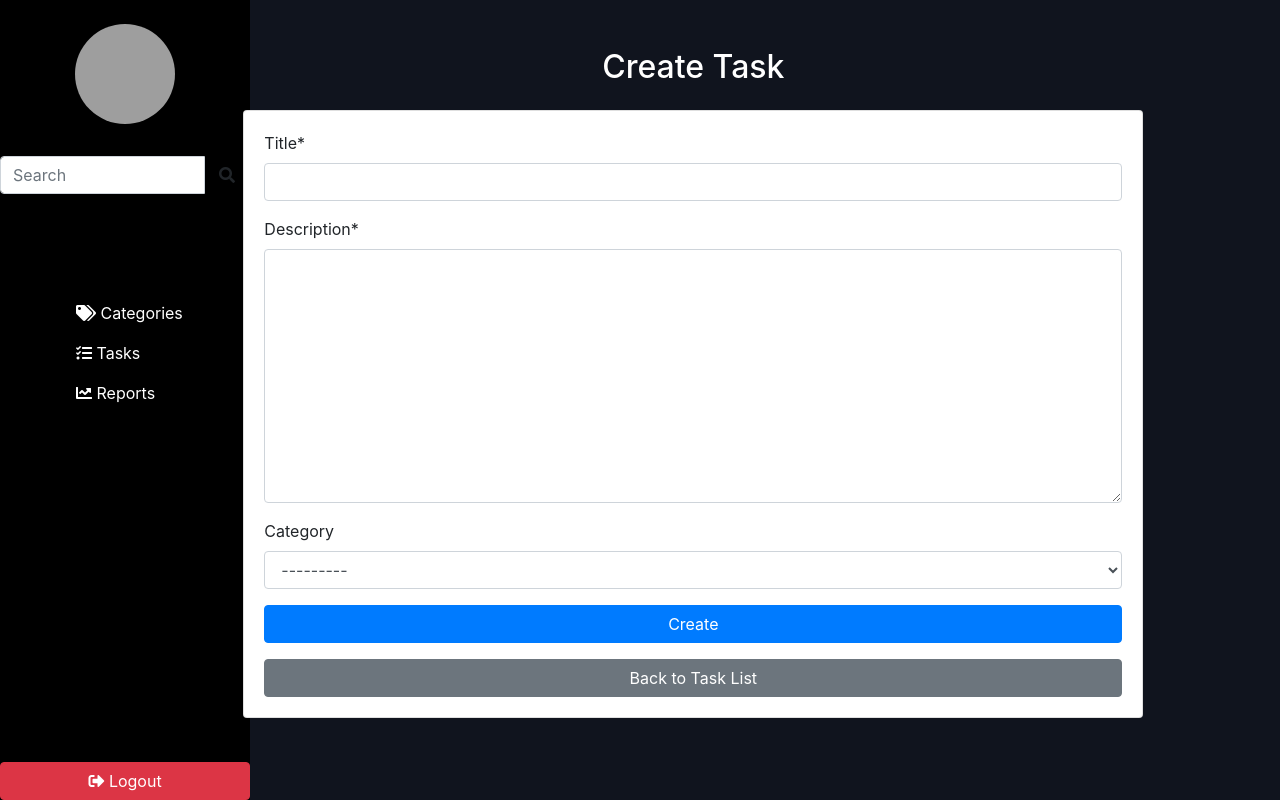
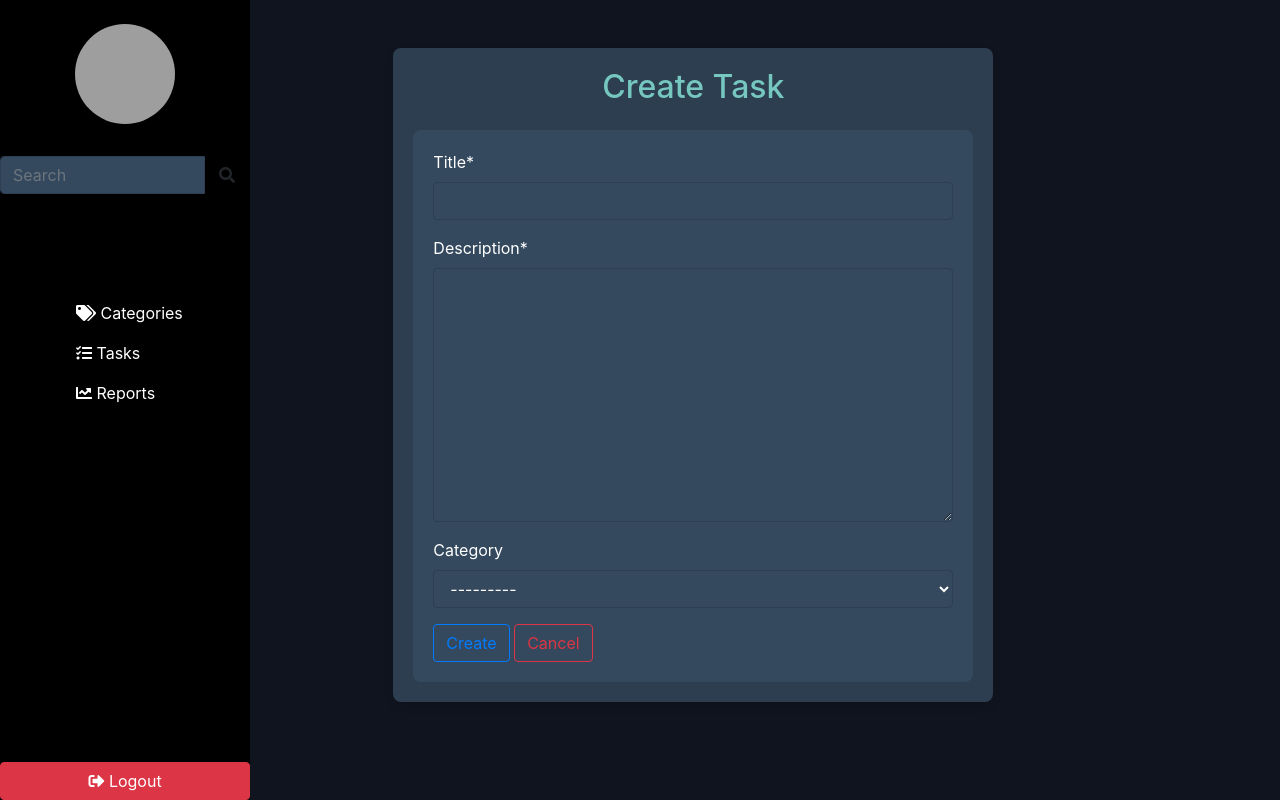
Before and after one commit to TiagoOliverDev/lizie, a Django app: page /task/create/ in a window 1280 px wide. Run offline with Django 4.2, Linux system fonts and the light colour scheme; the visitor is signed in with stand-in values (Sample User, id 1); data that the repository does not hold is empty; some libraries are stand-ins or nearby versions; grey boxes are pictures that could not be loaded.

Commit message:
feat: melhorando estilização

```diff
--- a/lizetest/todo/templates/task_form.html
+++ b/lizetest/todo/templates/task_form.html
@@ -1,17 +1,71 @@
 {% extends 'base.html' %}
 {% load crispy_forms_tags %}
 
+{% block extra_head %}
+<style>
+  .form-container {
+    max-width: 600px;
+    margin: 30px auto;
+    padding: 20px;
+    background-color: #2c3e50;
+    border-radius: 8px;
+    box-shadow: 0 4px 8px rgba(0, 0, 0, 0.1);
+    color: #fff;
+  }
+
+  .form-container h2 {
+    text-align: center;
+    color: #76c7c0;
+  }
+
+
+  .btn-primary, .btn-secondary {
+    width: 100%;
+    padding: 10px;
+    font-size: 16px;
+    border-radius: 4px;
+    border: none;
+    box-shadow: 0 2px 4px rgba(0, 0, 0, 0.2);
+    margin-top: 10px;
+  }
+
+  .btn-secondary {
+    background-color: #7f8c8d;
+  }
+
+  .card {
+    background-color: #34495e;
+    border: none;
+    border-radius: 8px;
+  }
+
+  .form-control {
+    border-radius: 4px;
+    background-color: #34495e;
+    color: #fff;
+    border: 1px solid #2c3e50;
+  }
+
+  .form-control:focus {
+    border-color: #95a5a6;
+    box-shadow: 0 0 0 2px rgba(52, 152, 219, 0.5);
+  }
+</style>
+{% endblock %}
+
 {% block content %}
 <div class="container mt-5">
-  <h2 class="mb-4 text-center text-white">{% if request.resolver_match.url_name == 'task_create' %}Create{% else %}Edit{% endif %} Task</h2>
+  <div class="form-container">
+    <h2 class="mb-4 text-center">{% if request.resolver_match.url_name == 'task_create' %}Create{% else %}Edit{% endif %} Task</h2>
     <div class="card">
       <div class="card-body">
         <form method="post" enctype="multipart/form-data">
           {% csrf_token %}
           {{ form|crispy }}
-        <button type="submit" class="btn btn-primary btn-block mt-3">{% if request.resolver_match.url_name == 'task_create' %}Create{% else %}Save Changes{% endif %}</button>
+          <button type="submit" class="btn btn-outline-primary">{% if request.resolver_match.url_name == 'task_create' %}Create{% else %}Save Changes{% endif %}</button>
+          <a href="{% url 'todo:task_list' %}" class="btn btn-outline-danger">Cancel</a>
         </form>
-      <a href="{% url 'todo:task_list' %}" class="btn btn-secondary btn-block mt-3">Back to Task List</a>
+      </div>
     </div>
   </div>
 </div>
```
Also changed, not shown: lizetest/todo/templates/comment_confirm_delete.html (+63 -7 lines), lizetest/todo/templates/comment_form.html (+50 -6 lines), lizetest/todo/templates/task_confirm_delete.html (+57 -3 lines). Lines whose indentation alone changed are shown as unchanged.
